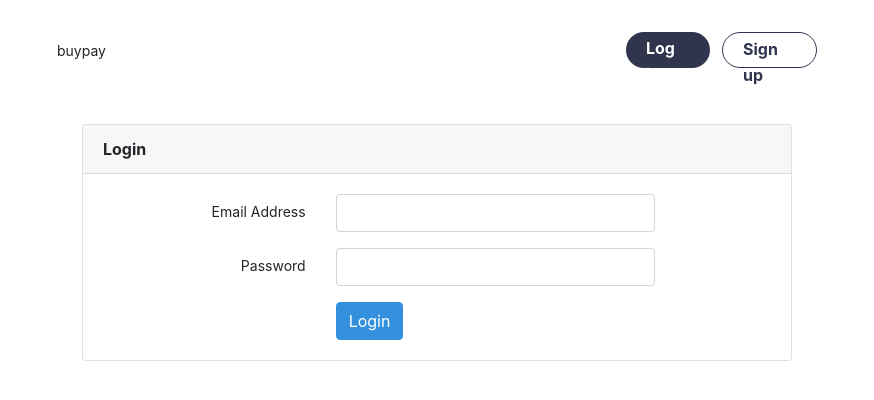
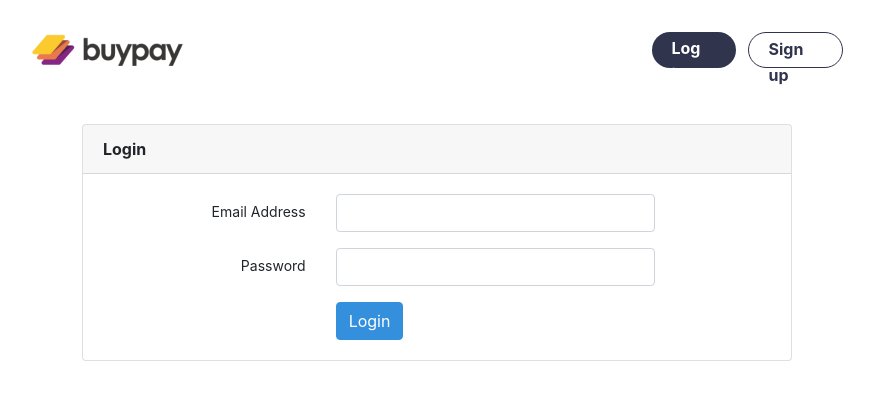
Before and after one commit to wbpcofficial/BuyPay_Official, a React (Create React App) app in the folder frontend/: page /login in a window 1280 px wide. Shown: the top 400 px of the page, without its empty margins (203-1077 px from the left). Built offline with nearby package versions, Linux system fonts and the light colour scheme.

Commit message:
update Header

```diff
--- a/frontend/src/components/layout/Header.js
+++ b/frontend/src/components/layout/Header.js
@@ -1,18 +1,13 @@
-import React, { useState, useRef, useEffect, useContext } from "react";
-import { withRouter, Link } from "react-router-dom";
+import React, { useState, useEffect, useContext } from "react";
+import { withRouter } from "react-router-dom";
 import { getAuth } from "../../utils";
 import { UserType } from "../../constants";
-import Nav from "react-bootstrap/Nav";
-import NavDropdown from "react-bootstrap/NavDropdown";
-import Navbar from "react-bootstrap/Navbar";
 import AppContext from "../AppContext";
 import styles from './Header.module.scss';
 
 const Header = ({ history }) => {
   const appContext = useContext(AppContext);
   const [auth, setAuth] = useState(false);
-  const ref = useRef(null);
-  // console.log(appContext.auth);
   useEffect(() => {
     setAuth(getAuth());
   }, [history.location, appContext.auth]);
@@ -26,22 +21,29 @@ const Header = ({ history }) => {
     }
   }
 
+  const ToLogin = () => {
+    history.push("/login");
+  }
+
+  const ToSignUp = () => {
+    history.push("/register")
+  }
 
   return (
     <>
       <div className={styles.Header}>
         <div className={styles.Brand}>
-          <div>buypay</div>
+          <img src="../assets/logo/buypay_logo.png" />
         </div>
 
         <div className={styles.ButtonGroup}>
           <div className={styles.Login}>
-            <div className={styles.LoginText}>
+            <div className={styles.LoginText} onClick={ToLogin}>
               Log in
             </div>
           </div>
           <div className={styles.Signup}>
-            <div className={styles.SignupText}>
+            <div className={styles.SignupText} onClick={ToSignUp}>
               Sign up
             </div>
           </div>
--- a/frontend/src/components/layout/Header.module.scss
+++ b/frontend/src/components/layout/Header.module.scss
@@ -10,7 +10,7 @@
   background: #ffffff;
 
   .Brand {
-    // width: 151px;
+    width: 151px;
     // height: 32px;
     display: flex;
     align-items: center;
@@ -18,6 +18,7 @@
 
   .ButtonGroup {
     display: flex;
+    cursor: pointer;
     .Login {
       width: 84px;
       height: 36px;
```
Also changed, not shown: frontend/public/assets/logo/buypay_logo.png (added).
